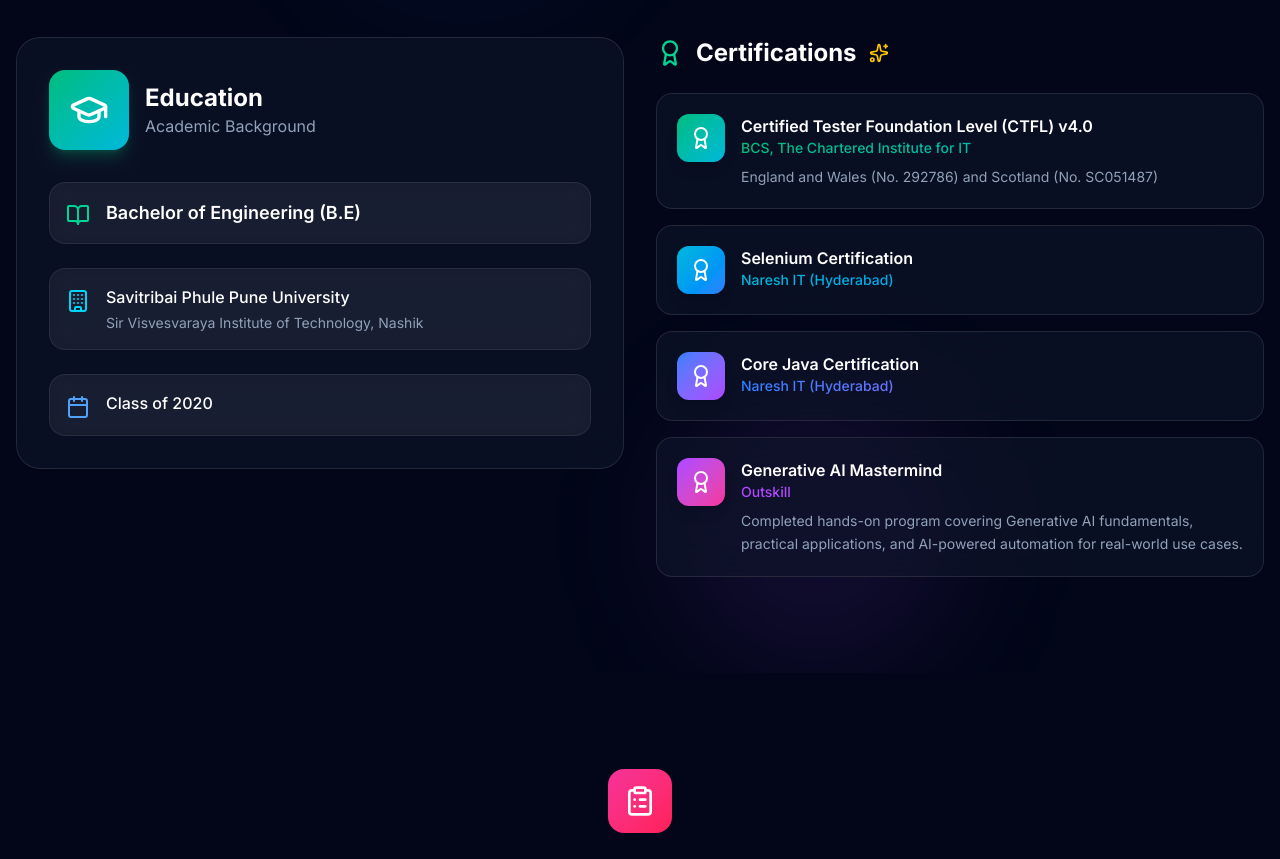
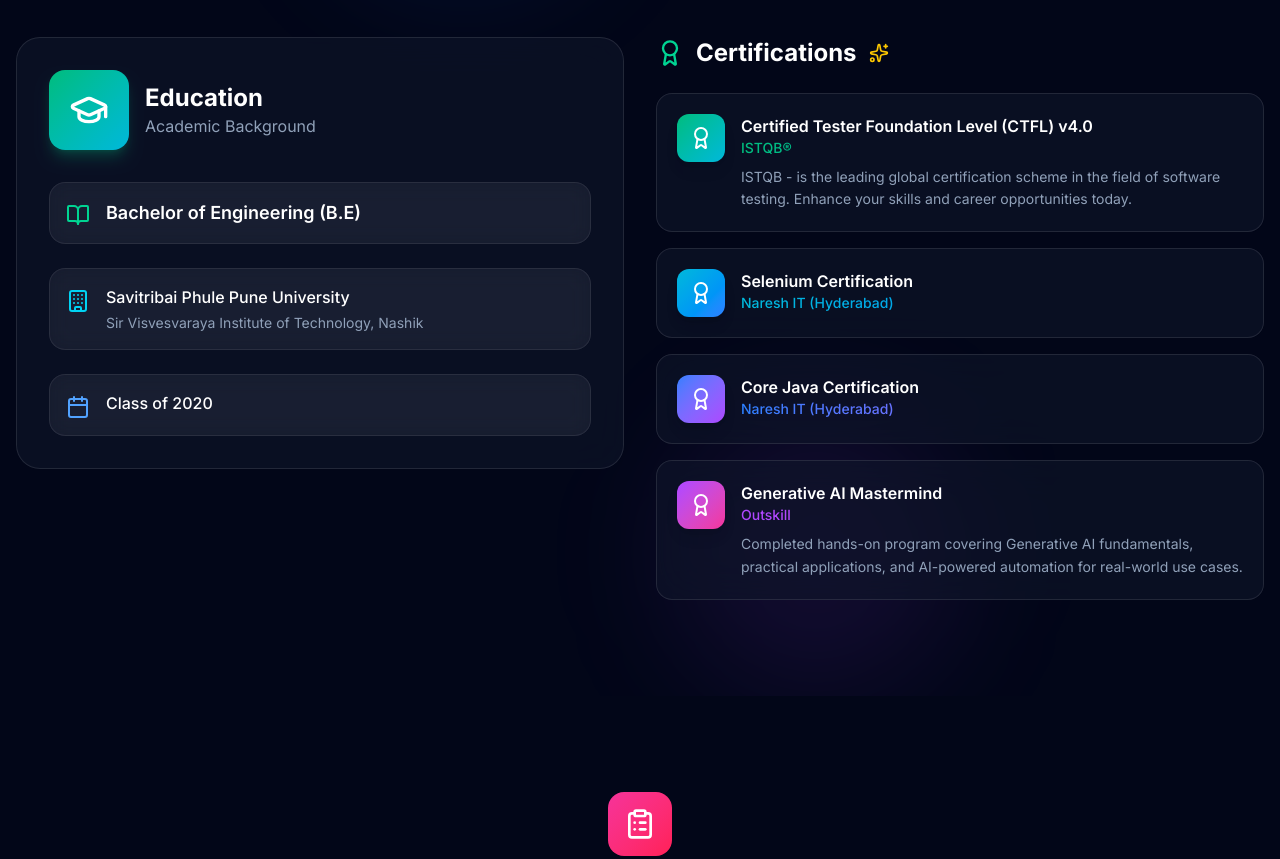
Before and after one commit to arunwakekar10-cell/arun-portfolio, a React (Vite) app: page / in a window 1280 px wide. Shown: the part 3680-4539 px from the top of the page. Built offline with nearby package versions, Linux system fonts and the light colour scheme.

Commit message:
Update Education.tsx

```diff
--- a/src/components/Education.tsx
+++ b/src/components/Education.tsx
@@ -11,8 +11,8 @@
 const certifications = [
   {
     title: 'Certified Tester Foundation Level (CTFL) v4.0',
-    institute: 'BCS, The Chartered Institute for IT',
-    description: 'England and Wales (No. 292786) and Scotland (No. SC051487)',
+    institute: 'ISTQB®',
+    description: 'ISTQB - is the leading global certification scheme in the field of software testing. Enhance your skills and career opportunities today.',
     gradient: 'from-emerald-500 to-cyan-500',
   },
   {
```
